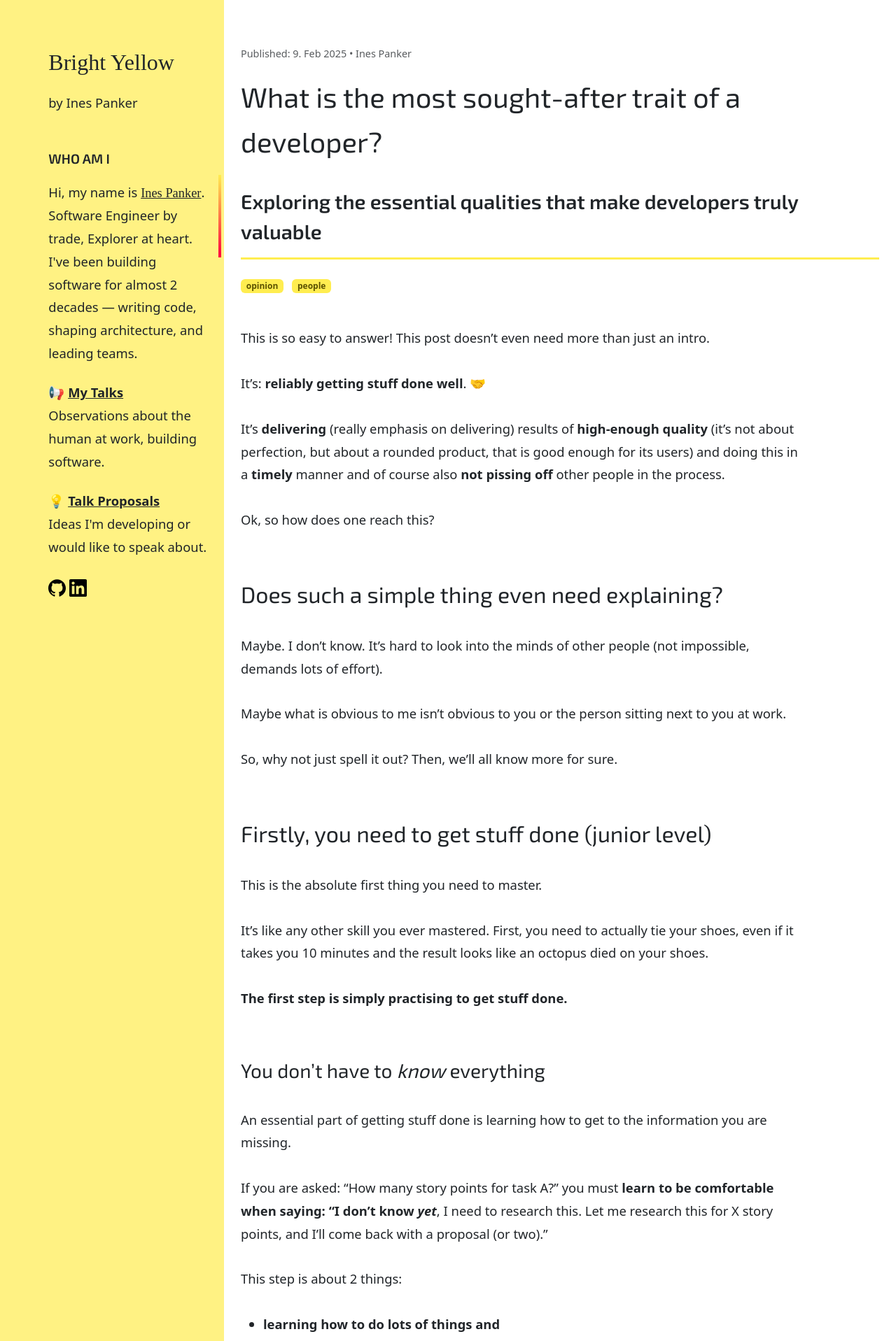
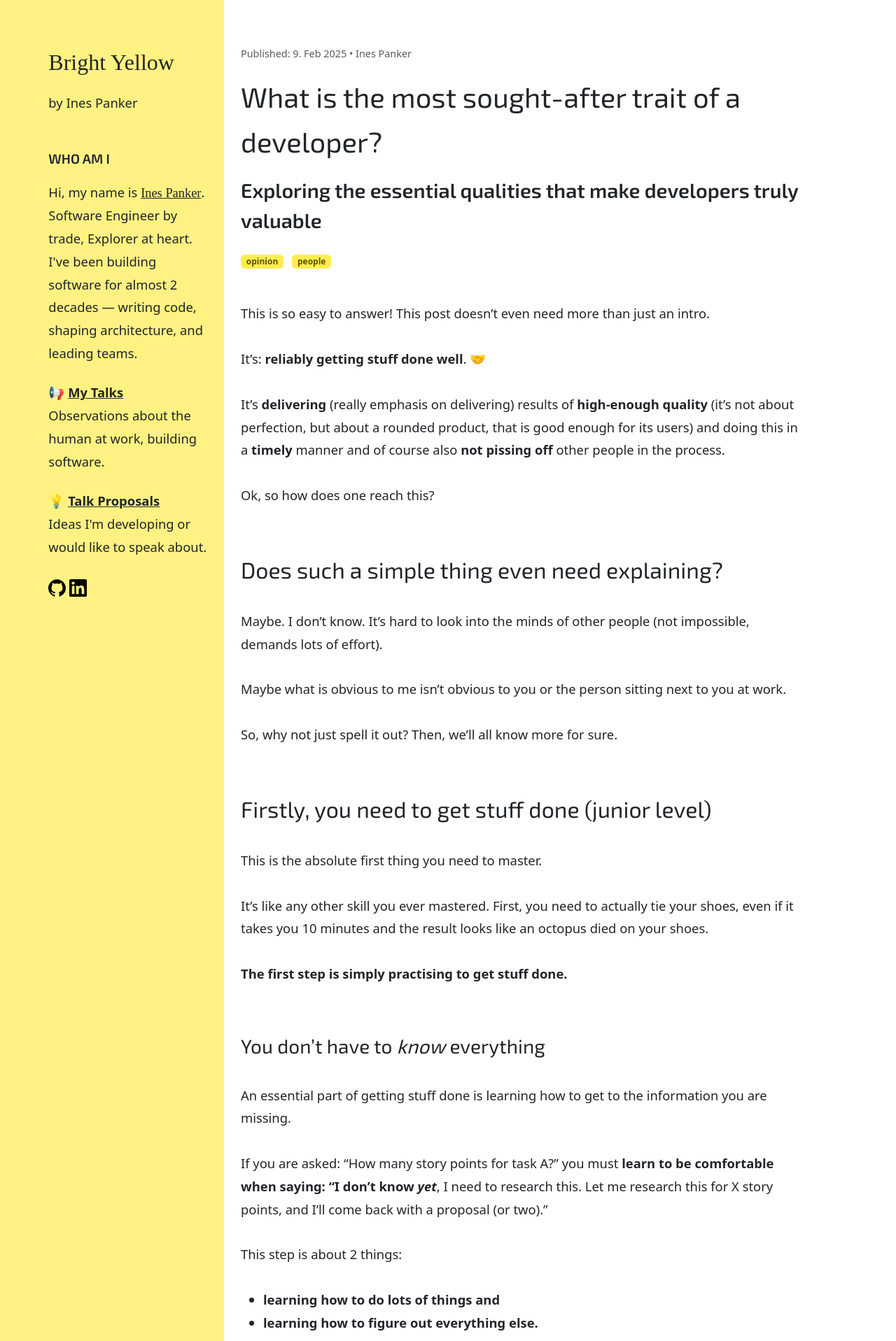
Before and after one commit to inesp/inesp.github.io, a Jekyll site: the page built from _posts/2025-02-09-senior-developer.md, in a window 1280 px wide. Shown: the top 1917 px of the page at 70% size. Built offline with Jekyll 4.4.1, drawn with Linux system fonts in a browser that asks for light colours; nearby versions of some CDN libraries; some web fonts are replaced.

Commit message:
Remove decorative border and gradient styling from headings
Co-authored-by: ines.panker <ines.panker@gmail.com>

```diff
--- a/assets/bs-override.scss
+++ b/assets/bs-override.scss
@@ -155,8 +155,6 @@ h1,h2,h3,h4,h5,h6, .h1, .h2, .h3, .h4, .h5, .h6{
     margin-top: 0.5rem;
     margin-bottom: 1.5rem;
     font-style: normal;
-    padding: 0.5rem 0;
-    border-bottom: 2px solid $color-yellow-dark;
 
     @media (min-width: 768px) {
       font-size: 1.6rem;
@@ -175,31 +173,11 @@ h1,h2,h3,h4,h5,h6, .h1, .h2, .h3, .h4, .h5, .h6{
   margin-top: 0.75rem;
   margin-bottom: 2rem;
   font-style: normal;
-  position: relative;
-  padding: 0.75rem 0;
-  border-bottom: 3px solid $color-yellow-dark;
 
   @media (min-width: 768px) {
     font-size: 1.8rem;
     line-height: 1.5;
     margin-top: 1rem;
-    padding: 1rem 0;
-  }
-
-  // Add a prominent decorative element
-  &::before {
-    content: "";
-    position: absolute;
-    left: -2rem;
-    top: 0;
-    bottom: 0;
-    width: 4px;
-    background: linear-gradient(180deg, $color-yellow-dark, $color-hover-red);
-
-    @media (max-width: 767px) {
-      left: -1rem;
-      width: 3px;
-    }
   }
 }
 
```
